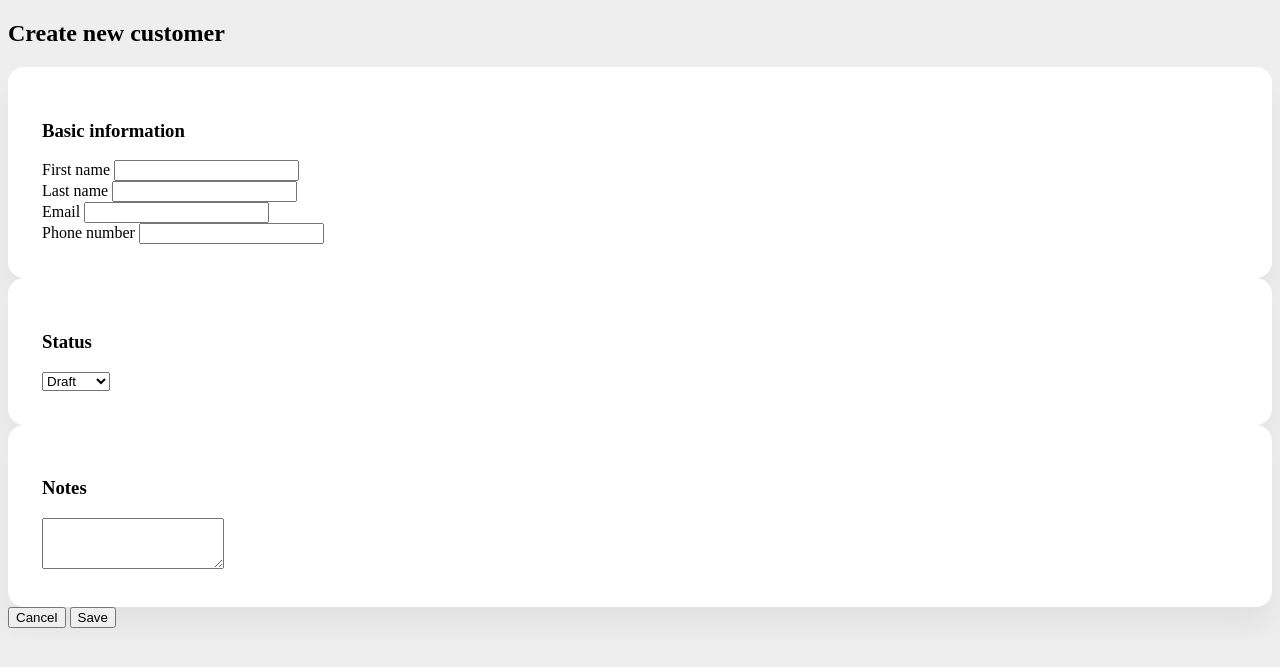
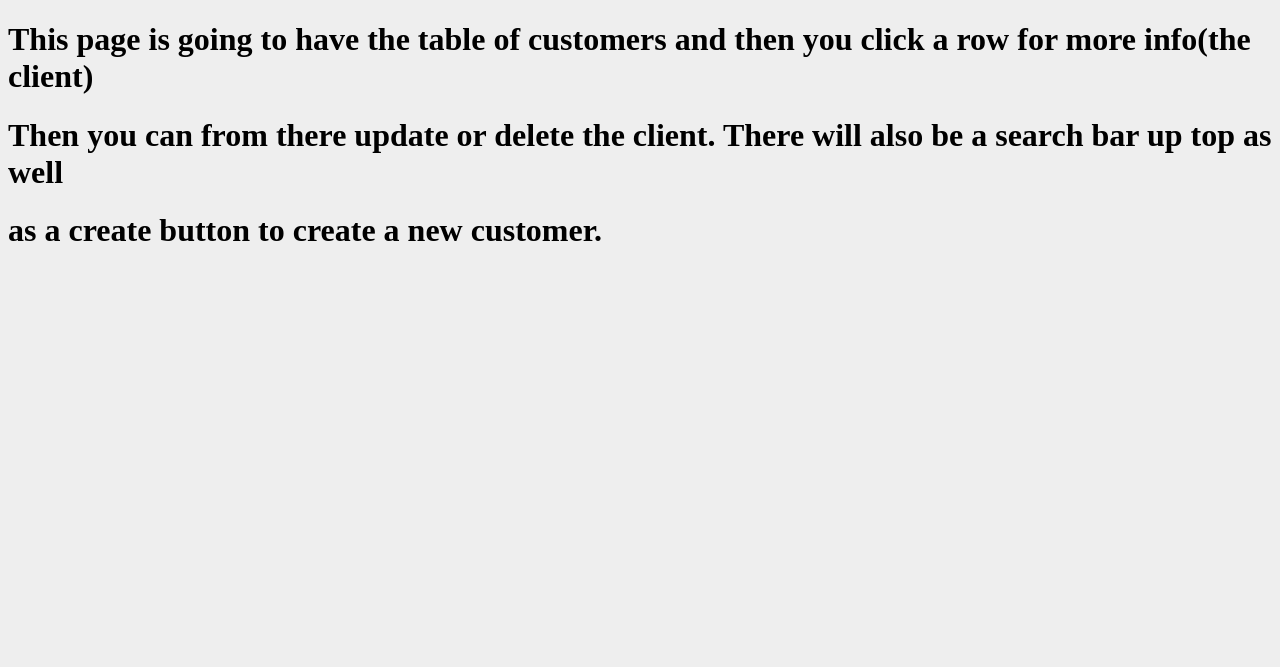
Before and after one commit to asobol13/Charter_Flight_App, a Flask app: page /customers in a window 1280 px wide. Shown: the part 54-721 px from the top of the page. Run offline with Flask 3, Linux system fonts and the light colour scheme.

Commit message:
Adding in structure

```diff
--- a/charter_flight/src/templates/customers.html
+++ b/charter_flight/src/templates/customers.html
@@ -33,89 +33,8 @@
             <a href="aircrafts.html">Aircrafts</a>
         </div>
     </header>
-
-    <!-- Get all customers -->
-    <div class="container">
-
-    </div>
-
-    <!-- Show customer -->
-
-    <!-- Create new customer form -->
-    <div class="container-fluid">
-
-    <div class="container">
-        <!-- Title -->
-        <div class="d-flex justify-content-between align-items-lg-center py-3 flex-column flex-lg-row">
-          <h2 class="h5 mb-3 mb-lg-0"><a href="../../pages/admin/customers.html" class="text-muted"><i class="bi bi-arrow-left-square me-2"></i></a> Create new customer</h2>
-        </div>
-
-        <!-- Main content -->
-        <div class="row has-text-centered">
-          <!-- Left side -->
-          <div class="col-lg-8">
-            <!-- Basic information -->
-            <div class="card mb-4">
-              <div class="card-body">
-                <h3 class="h6 mb-4">Basic information</h3>
-                <div class="row">
-                  <div class="col-lg-6">
-                    <div class="mb-3">
-                        <label class="form-label">First name</label>
-                        <input type="text" class="form-control">
-                    </div>
-                  </div>
-                  <div class="col-lg-6">
-                    <div class="mb-3">
-                        <label class="form-label">Last name</label>
-                        <input type="text" class="form-control">
-                    </div>
-                  </div>
-                </div>
-                <div class="row">
-                  <div class="col-lg-6">
-                    <div class="mb-3">
-                        <label class="form-label">Email</label>
-                        <input type="email" class="form-control">
-                    </div>
-                  </div>
-                  <div class="col-lg-6">
-                    <div class="mb-3">
-                        <label class="form-label">Phone number</label>
-                        <input type="text" class="form-control">
-                    </div>
-                  </div>
-                </div>
-              </div>
-            </div>
-            <!-- Right side -->
-            <div class="col-lg-4">
-              <!-- Status -->
-              <div class="card mb-4">
-                <div class="card-body">
-                  <h3 class="h6">Status</h3>
-                  <select class="form-select">
-                    <option value="draft" selected="">Draft</option>
-                    <option value="active">Active</option>
-                    <option value="active">Inactive</option>
-                  </select>
-                </div>
-              </div>
-              <!-- Notes -->
-              <div class="card mb-4">
-                <div class="card-body">
-                  <h3 class="h6">Notes</h3>
-                  <textarea class="form-control" rows="3"></textarea>
-                </div>
-              </div>
-              <div class="hstack gap-3">
-                <button class="btn btn-light btn-sm btn-icon-text"><i class="bi bi-x"></i> <span class="text">Cancel</span></button>
-                <button class="btn btn-primary btn-sm btn-icon-text"><i class="bi bi-save"></i> <span class="text">Save</span></button>
-              </div>
-            </div>
-          </div>
-        </div>
-
-        </div>
+    <h1>This page is going to have the table of customers and then you click a row for more info(the client)</h1>
+    <h1>Then you can from there update or delete the client. There will also be a search bar up top as well</h1>
+    <h1>as a create button to create a new customer.</h1>
 </body>
 </html>
--- a/charter_flight/src/templates/index.html
+++ b/charter_flight/src/templates/index.html
@@ -30,6 +30,7 @@
             <a href="aircrafts.html">Aircrafts</a>
         </div>
     </header>
+    <h1>This home page is going to have daily announcements and important dates to remember etc.</h1>
     <script src="charter_flight\src\routes\home.py"></script>
   </body>
 </html>
```
